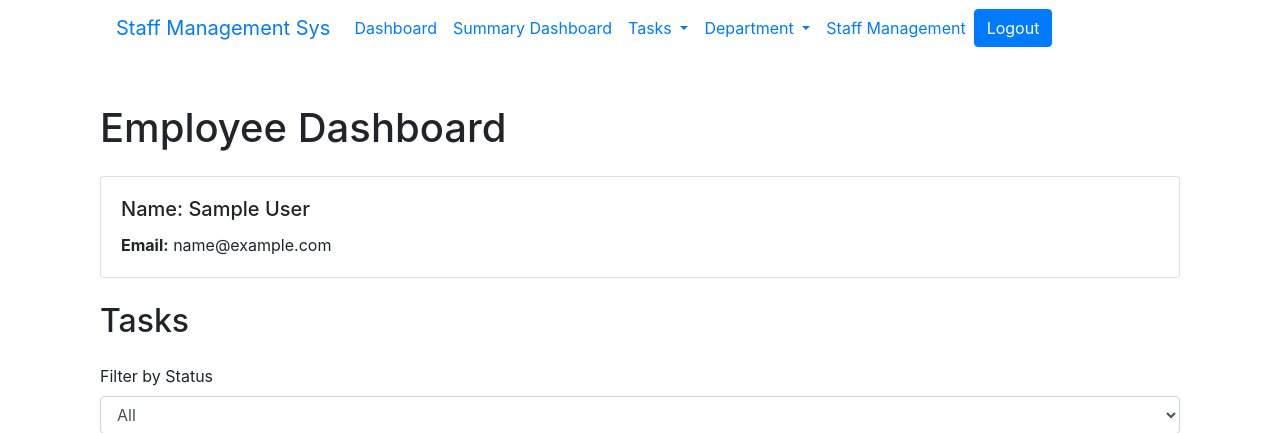
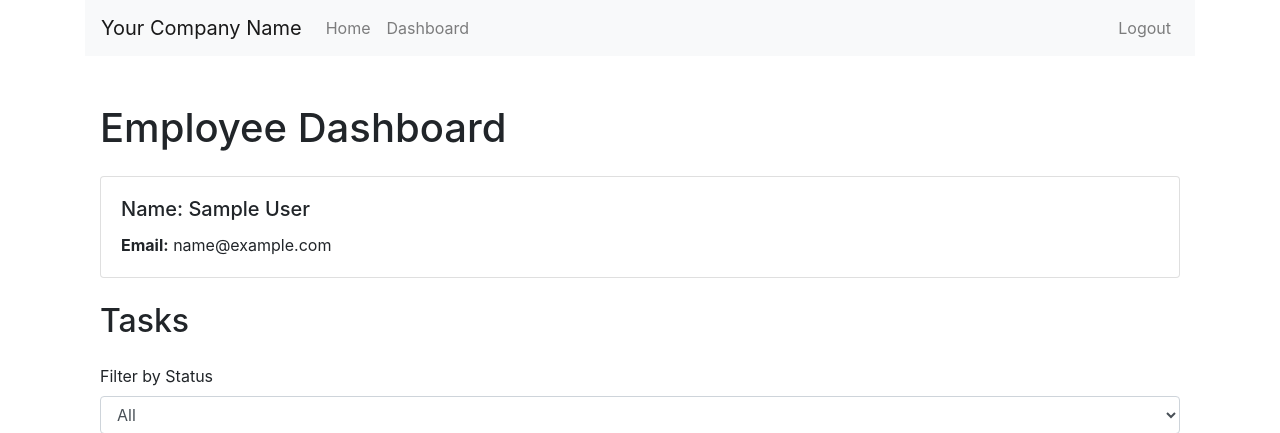
Before and after one commit to weshy007/elewa-edu-tech-interview, a Django app: page /employee/dashboard/ in a window 1280 px wide. Shown: the top 433 px of the page. Run offline with Django 5.2, Linux system fonts and the light colour scheme; the visitor is signed in with stand-in values (Sample User, id 1); data that the repository does not hold is empty; some libraries are stand-ins or nearby versions.

Commit message:
style: updated the navbar where users get relevant links for them

```diff
--- a/company_app/templates/navbar.html
+++ b/company_app/templates/navbar.html
@@ -1,54 +1,59 @@
-<nav class="navbar navbar-expand-lg bg-body-tertiary">
-    <div class="container-fluid">
-      <a class="navbar-brand" href="{% url 'index'%}">Staff Management Sys</a>
-      <button class="navbar-toggler" type="button" data-bs-toggle="collapse" data-bs-target="#navbarSupportedContent" aria-controls="navbarSupportedContent" aria-expanded="false" aria-label="Toggle navigation">
+<nav class="navbar navbar-expand-lg navbar-light bg-light">
+  <a class="navbar-brand" href="{% url 'index' %}">Your Company Name</a>
+  <button class="navbar-toggler" type="button" data-toggle="collapse" data-target="#navbarNav"
+          aria-controls="navbarNav" aria-expanded="false" aria-label="Toggle navigation">
       <span class="navbar-toggler-icon"></span>
   </button>
-      <div class="collapse navbar-collapse" id="navbarSupportedContent">
-        <ul class="navbar-nav me-auto mb-2 mb-lg-0">
+  <div class="collapse navbar-collapse" id="navbarNav">
+      <ul class="navbar-nav mr-auto">
           <li class="nav-item">
-                <a class="nav-link" aria-current="page" href="{% url 'dashboard' %}">Dashboard</a>
+              <a class="nav-link" href="{% url 'index' %}">Home</a>
           </li>
-
+          <!-- Common links for both employees and managers -->
+          {% if user.is_authenticated %}
+              {% if user.is_manager %}
+                  <!-- Links specific to managers -->
                   <li class="nav-item">
-              <a class="nav-link active" href="{% url 'summary_dashboard' %}">Summary Dashboard</a>
+                      <a class="nav-link" href="{% url 'manager_dashboard' %}">Dashboard</a>
                   </li>
-          {% if request.user.is_authenticated %}
-          <!-- Tasks Dropdown -->
-          <li class="nav-item dropdown">
-            <a class="nav-link dropdown-toggle" href="{% url 'create_task'%}" role="button" data-bs-toggle="dropdown" aria-expanded="false">
-              Tasks
-            </a>
-            <ul class="dropdown-menu">
-              <li><a class="dropdown-item" href="#">Action</a></li>
-              <li><a class="dropdown-item" href="#">Another action</a></li>
-              <li><hr class="dropdown-divider"></li>
-              <li><a class="dropdown-item" href="#">Something else here</a></li>
+                  <li class="nav-item">
+                      <a class="nav-link" href="{% url 'create_department' %}">Create Department</a>
+                  </li>
+                  <li class="nav-item">
+                      <a class="nav-link" href="{% url 'create_task' %}">Create Task</a>
+                  </li>
+              {% else %}
+                  <!-- Links specific to employees -->
+                  <li class="nav-item">
+                      <a class="nav-link" href="{% url 'employee_dashboard' %}">Dashboard</a>
+                  </li>
+              {% endif %}
+          {% endif %}
       </ul>
+      <!-- Authentication buttons -->
+      <ul class="navbar-nav">
+          {% if user.is_authenticated %}
+              <li class="nav-item">
+                  <a class="nav-link" href="{% url 'logout' %}">Logout</a>
               </li>
-
-          <!-- Department Dropdown -->
-          <li class="nav-item dropdown">
-            <a class="nav-link dropdown-toggle" href="{% url 'create_department'%}role="button" data-bs-toggle="dropdown" aria-expanded="false">
-              Department
-            </a>
-            <ul class="dropdown-menu">
-              <li><a class="dropdown-item" href="#">Action</a></li>
-              <li><a class="dropdown-item" href="#">Another action</a></li>
-              <li><hr class="dropdown-divider"></li>
-              <li><a class="dropdown-item" href="#">Something else here</a></li>
+          {% else %}
+              <li class="nav-item">
+                  <a class="nav-link" href="{% url 'login' %}">Login</a>
+              </li>
+              <li class="nav-item">
+                  <a class="nav-link" href="{% url 'signup' %}">Sign Up</a>
+              </li>
+          {% endif %}
       </ul>
-          </li>
-
-          <li class="nav-item">
-            <a href="{% url 'manage_employees'%}" class="nav-link" aria-disabled="false">Staff Management</a>
-          </li>
-        </ul>
-        <a class="btn btn-primary" href="{% url 'logout' %}" role="button">Logout</a>
-       {% else %}
-       <a class="btn btn-primary" href="{% url 'signup' %}" role="button">Sign Up</a>
-       <a class="btn btn-primary" href="{% url 'login' %}" role="button">Login</a>
-       {% endif%}
-      </div>
   </div>
 </nav>
+
+<div class="container mt-4">
+  {% block content %}
+  {% endblock %}
+</div>
+
+<!-- Bootstrap JS and any additional scripts -->
+<script src="https://code.jquery.com/jquery-3.5.1.slim.min.js"></script>
+<script src="https://cdn.jsdelivr.net/npm/@popperjs/core@2.5.4/dist/umd/popper.min.js"></script>
+<script src="https://stackpath.bootstrapcdn.com/bootstrap/4.5.2/js/bootstrap.min.js"></script>
--- a/company_app/urls.py
+++ b/company_app/urls.py
@@ -4,6 +4,7 @@ from . import views
 
 urlpatterns = [
     path('', views.index, name='index'),
+
     path('login/', views.user_login, name='login'),
     path('logout/', views.user_logout, name='logout'),
     path('signup/', views.signup, name='signup'),
@@ -12,30 +13,12 @@ urlpatterns = [
     path('update_task_status/<int:task_id>/', views.update_task_status, name='update_task_status'),
 
     path('manager/dashboard/', views.manager_dashboard, name='manager_dashboard'),
+    path('summary_dashboard/', views.summary_dashboard, name='summary_dashboard'),
+
     path('manager/create_department/', views.create_department, name='create_department'),
     path('manager/create_task/', views.create_task, name='create_task'),
     path('manager/edit_task/<int:task_id>/', views.edit_task, name='edit_task'),
     path('manager/delete_task/<int:task_id>/', views.delete_task, name='delete_task'),
     path('manager/remove_employee/<int:user_id>/', views.remove_employee, name='remove_employee'),
     path('manager/search_employees/', views.search_employees, name='search_employees'),
-
-
-
-
-
-    # To be removed
-    path('dashboard/', views.manager_dashboard, name='dashboard'),
-    path('summary_dashboard/', views.summary_dashboard, name='summary_dashboard'),
-
-    path('task/create/', views.create_task, name='create_task'),
-    path('task/edit/<int:task_id>/', views.update_task, name='edit_task'),
-    path('task/delete/<int:task_id>/', views.delete_task, name='delete_task'),
-
-    path('department/create/', views.create_department, name='create_department'),
-    path('department/edit/<int:department_id>/', views.edit_department, name='edit_department'),
-    path('department/delete/<int:department_id>/', views.delete_department, name='delete_department'),
-
-    path('manage_employees/', views.manage_employees, name='manage_employees'),
-    path('employee/move/<int:employee_id>/<int:new_department_id>/', views.move_employee, name='move_employee'),
-    path('employee/remove/<int:employee_id>/', views.remove_employee, name='remove_employee'),
 ]
--- a/company_app/views.py
+++ b/company_app/views.py
@@ -1,6 +1,7 @@
 from django.contrib.auth import authenticate, login, logout
 from django.contrib.auth.decorators import login_required, user_passes_test
 from django.core.paginator import Paginator
+from django.db.models import Count, Q
 from django.http import JsonResponse
 from django.shortcuts import render, redirect, get_object_or_404
 from django.urls import reverse
@@ -215,167 +216,35 @@ def manager_dashboard(request):
     return render(request, 'manager_dashboard.html', context)
 
 @login_required
+@user_passes_test(is_manager)
 def summary_dashboard(request):
+    # Calculate overall task completion rates
+    total_tasks = Task.objects.count()
+    completed_tasks = Task.objects.filter(status='completed').count()
+    overall_completion_rate = (completed_tasks / total_tasks) * 100 if total_tasks > 0 else 0
 
-    users = fetch_users()
-    tasks = fetch_tasks()
+    # Calculate departmental performances
+    departments = Department.objects.all()
+    department_performances = []
+    for department in departments:
+        department_tasks = Task.objects.filter(department=department)
+        total_department_tasks = department_tasks.count()
+        completed_department_tasks = department_tasks.filter(status='completed').count()
+        department_completion_rate = (completed_department_tasks / total_department_tasks) * 100 if total_department_tasks > 0 else 0
+        department_performances.append({
+            'department': department,
+            'completion_rate': department_completion_rate,
+            'total_tasks': total_department_tasks,
+            'completed_tasks': completed_department_tasks
+        })
 
-    if request.user.is_manager:
-        departments = Department.objects.filter(manager=request.user)
-        total_tasks = Task.objects.filter(department__in=departments).count()
-        completed_tasks = Task.objects.filter(department__in=departments, status='Done').count()
-        pending_tasks = Task.objects.filter(department__in=departments, status='In Progress').count()
-        task_completion_rate = (completed_tasks / total_tasks) * 100 if total_tasks > 0 else 0
-
-        context = {
-            'departments': departments,
-            'total_tasks': total_tasks,
-            'completed_tasks': completed_tasks,
-            'pending_tasks': pending_tasks,
-            'task_completion_rate': task_completion_rate,
-        }
-        return render(request, 'summary_dashboard.html', context)
-    return redirect('dashboard')
-
-
-# Task views
-@login_required
-def create_task(request):
-    if request.method == 'POST':
-        form = TaskForm(request.POST)
-
-        if form.is_valid():
-            task = form.save(commit=False)
-            task.created_by = request.user
-            task.save()
-            return redirect('dashboard')
-    else:
-        form = TaskForm()
+    # Calculate pending tasks (not started or ongoing)
+    pending_tasks = Task.objects.filter(Q(status='not_started') | Q(status='ongoing')).count()
 
     context = {
-        'form': form
+        'overall_completion_rate': overall_completion_rate,
+        'department_performances': department_performances,
+        'pending_tasks': pending_tasks,
     }
 
-    return render(request, 'create_task.html', context)
-
-
-
-@login_required
-def update_task(request, task_id):
-    task = get_object_or_404(Task, pk=task_id)
-
-    if request.method == 'POST':
-        form = TaskForm(request.POST, instance=task)
-
-        if form.is_valid():
-            form.save()
-            return redirect('dashboard')
-    else:
-        form = TaskForm(instance=task)
-
-    context = {
-        'form': form
-    }
-
-    return render(request, 'edit_task.html', context)
-
-
-@login_required
-def delete_task(request, task_id):
-    task = get_object_or_404(Task, pk=task_id)
-
-    if request.method == 'POST':
-        task.delete()
-        return redirect('dashboard')
-
-    context = {
-        'task': task
-    }
-
-    return render(request, 'delete_task.html', context)
-
-
-# Department views
-@login_required
-def create_department(request):
-    if request.method == 'POST':
-        form = DepartmentForm(request.POST)
-
-        if form.is_valid():
-            department = form.save(commit=False)
-            department.manager = request.user
-            department.save()
-            return redirect('dashboard')
-
-    else:
-        form = DepartmentForm()
-
-    context = {
-        'form': form
-    }
-
-    return render(request, 'create_department.html', context)
-
-
-@login_required
-def edit_department(request, department_id):
-    department = get_object_or_404(Department, id=department_id)
-
-    if request.method == 'POST':
-        form = DepartmentForm(request.POST, instance=department)
-
-        if form.is_valid():
-            form.save()
-            return redirect('dashboard')
-
-    else:
-        form = DepartmentForm(instance=department)
-
-    context = {
-        'form': form
-    }
-
-    return render(request, 'edit_department.html', context)
-
-
-@login_required
-def delete_department(request, department_id):
-    department = get_object_or_404(Department, id=department_id)
-
-    if request.method == 'POST':
-        department.delete()
-        return redirect('dashboard')
-
-    context = {
-        'department': department
-    }
-
-    return render(request, 'delete_department.html', context)
-
-
-# User views
-@login_required
-def manage_employees(request):
-    if request.user.is_manager:
-        employees = CustomUser.objects.filter(is_manager=False, department__in=request.user)
-
-        return render(request, 'manage_employees.html', {'employees': employees})
-
-    return redirect('dashboard')
-
-
-@login_required
-def move_employee(request, employee_id, new_department_id):
-    employee = get_object_or_404(CustomUser, id=employee_id)
-    new_department = get_object_or_404(Department, id=new_department_id)
-    employee.department = new_department
-    employee.save()
-
-    return redirect('manage_employees')
-
-
-@login_required
-def remove_employee(request, employee_id):
-    employee = get_object_or_404(CustomUser, id=employee_id)
-    employee.delete()
-    return redirect('manage_employees')
+    return render(request, 'manager_dashboard.html', context)
--- a/core/settings.py
+++ b/core/settings.py
@@ -44,7 +44,6 @@ INSTALLED_APPS = [
 
     'bootstrap4',
     'django_crontab',
-    'widget_tweaks',
 
     'company_app',
 ]
@@ -82,9 +81,6 @@ TEMPLATES = [
                 'django.contrib.auth.context_processors.auth',
                 'django.contrib.messages.context_processors.messages',
             ],
-            'libraries':  {
-                'add_class': 'company_app.templatetags.form_tags',
-            }
         },
     },
 ]
```
Also changed, not shown: 2 other files. Lines whose indentation alone changed are shown as unchanged.
